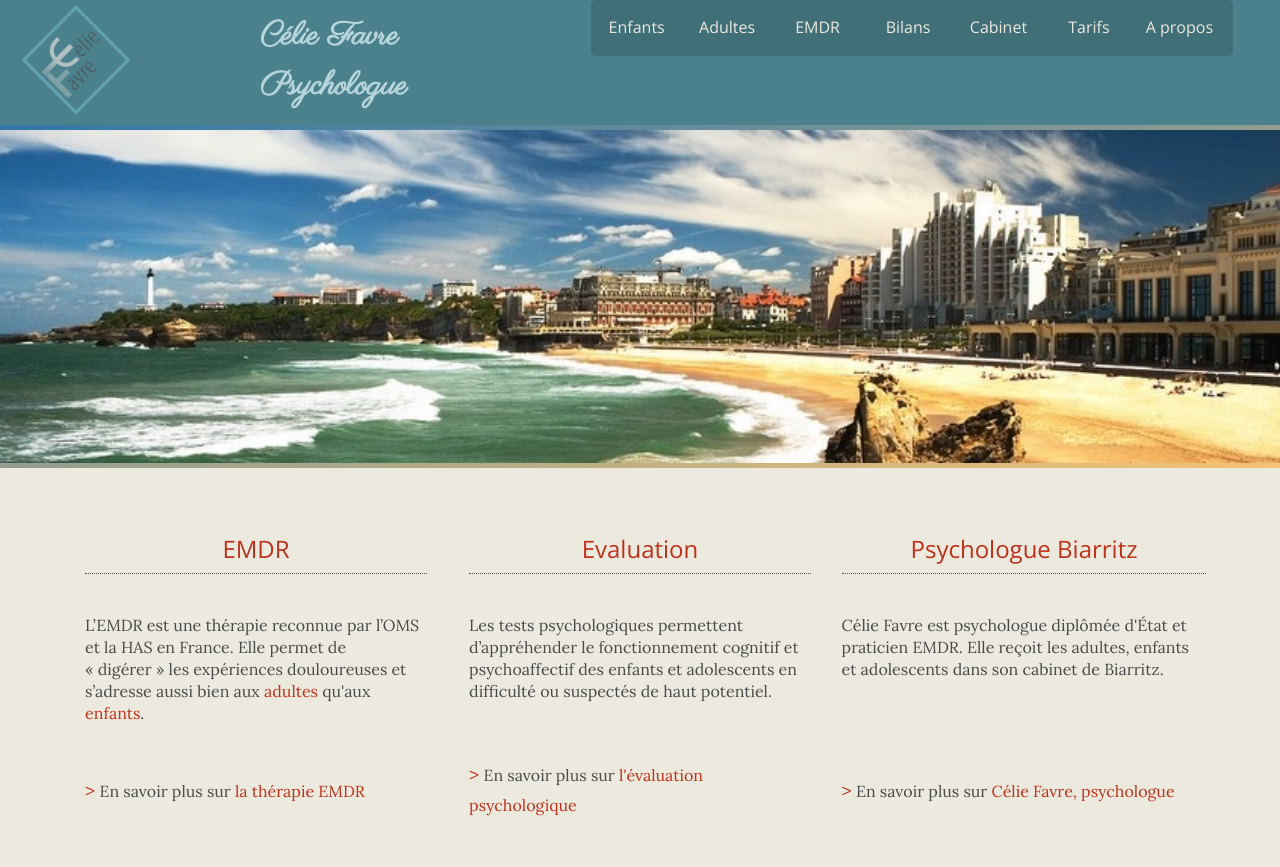
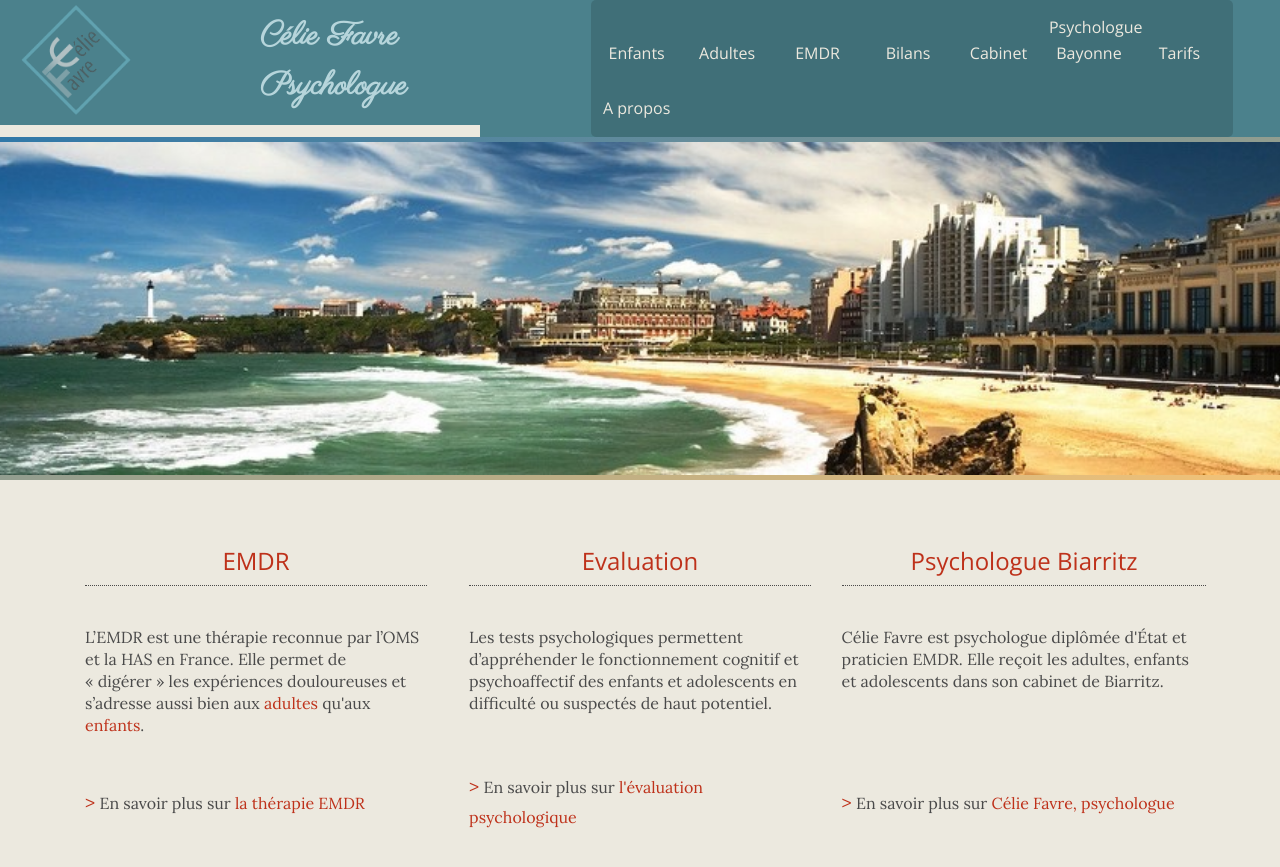
Before and after one commit to celiefavre/celiefavre.github.io, a Jekyll site: the page built from index.html, in a window 1280 px wide and 900 px high. Shown: the top 867 px of the window. Built offline with Jekyll 4.4.1, drawn with Linux system fonts in a browser that asks for light colours; nearby versions of some CDN libraries.

Commit message:
change menu

```diff
--- a/_includes/header.html
+++ b/_includes/header.html
@@ -23,6 +23,7 @@
               <li {% if page.url == '/emdr/index.html' %} class="navli active" {% else %} class="navli" {% endif %}><a href="/emdr/">EMDR</a></li>
               <li {% if page.url == '/bilan-psychologique/index.html' %} class="navli active" {% else %} class="navli" {% endif %}><a href="/bilan-psychologique/">Bilans</a></li>
               <li {% if page.url == '/cabinet-psychologue-biarritz/index.html' %} class="navli active" {% else %} class="navli" {% endif %}><a href="/cabinet-psychologue-biarritz/">Cabinet</a></li>
+              <li {% if page.url == '/psychologue-bayonne/index.html' %} class="navli active" {% else %} class="navli" {% endif %}><a href="/psychologue-bayonne/">Psychologue Bayonne</a></li>
               <li {% if page.url == '/tarifs-psychologue/index.html' %} class="navli active" {% else %} class="navli" {% endif %}><a href="/tarifs-psychologue/">Tarifs</a></li>
               <li {% if page.url == '/psychologue-favre/index.html' %} class="navli active" {% else %} class="navli" {% endif %}><a href="/psychologue-favre/">A propos</a></li>
             </ul>
```
